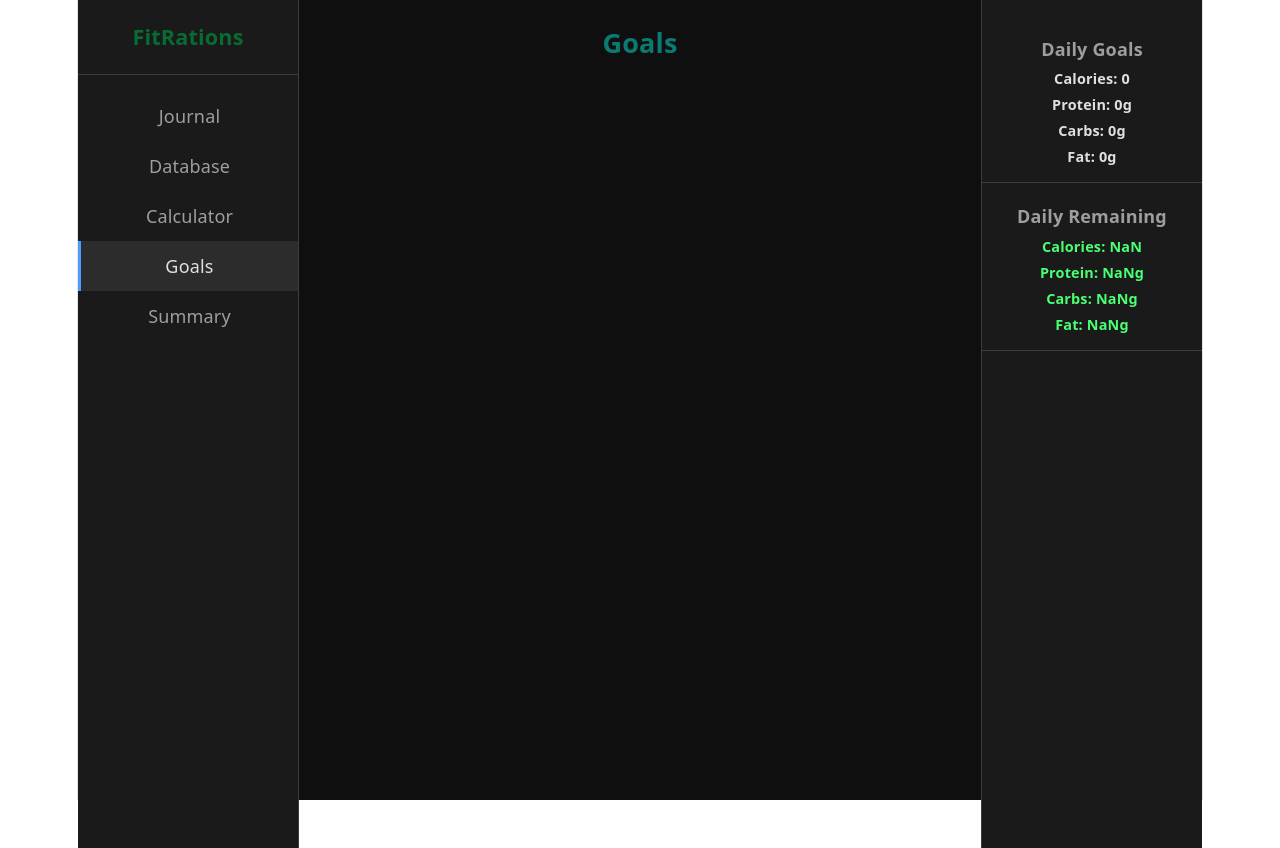
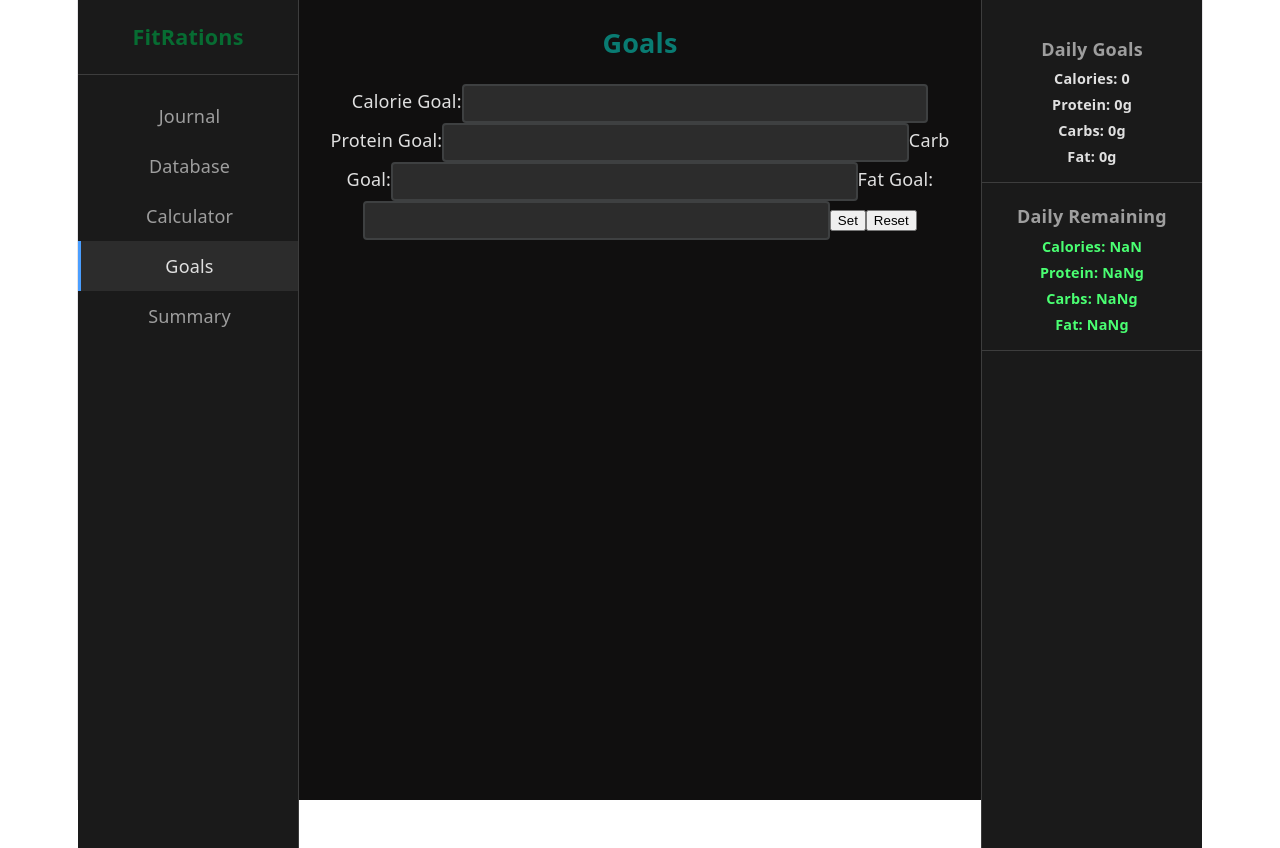
Before and after one commit to xvipesx/fitrations, a React (Vite) app in the folder frontend/: page / in a window 1280 px wide. Both pictures are taken after a click on the element "Goals". Built offline with nearby package versions, Linux system fonts and the light colour scheme; no server answers.

Commit message:
Modify goal capability. Likely will need to integrate this to app level.

```diff
--- a/frontend/src/App.jsx
+++ b/frontend/src/App.jsx
@@ -9,6 +9,7 @@ import DisplayJournal from "./components/Journal"
 import DisplayCalculator from "./components/Calculator"
 import calcJournalTotals from "./utils/journalTotals.js"
 import DatabaseManagement from "./components/Database.jsx"
+import SetGoals from "./components/Goals.jsx"
 
 
 function App() {
@@ -76,6 +77,7 @@ function App() {
                 {activeView === "goals" &&
                 <div style={styles.viewContainer}>
                     <p style={styles.title}>Goals</p>
+                    <SetGoals />
                 </div>
                 }
                 {activeView === "summary" &&
--- /dev/null
+++ b/frontend/src/components/Goals.jsx
@@ -0,0 +1,143 @@
+import { useState } from "react"
+
+// Local imports
+import api from "../api"
+
+function SetGoals () {
+    // Set initial goal form state using strings for easier input by user. Will valid before sending to API.
+    const[goalForm, setGoalForm] = useState({
+        calorie_goal: "",
+        protein_goal: "",
+        carbs_goal: "",
+        fat_goal: "",
+    })
+    const resetForm = () => {
+        setGoalForm({
+            calorie_goal: "",
+            protein_goal: "",
+            carbs_goal: "",
+            fat_goal: "",
+        })
+    }
+    // Convert and valid types before sending to API
+    const convertFormTypes = (form) => ({
+        calorie_goal: parseInt(form.calorie_goal),
+        protein_goal: parseFloat(form.protein_goal),
+        carbs_goal: parseFloat(form.carbs_goal),
+        fat_goal: parseFloat(form.fat_goal),
+    })
+
+    // Form data updates as the state changes for the provided form fields
+    const updateGoalForm = (data) => {
+        setGoalForm({...goalForm, [data.target.name]: data.target.value})
+    }
+
+
+    // Set initial goal
+    const handleGoalSet = async (form) => {
+        try {
+            const convertedForm = convertFormTypes(form)
+            const response = await api.post('/initial_goal', convertedForm)
+            resetForm()
+            return response
+        }
+        catch (error) {
+            console.error('Unable to proceed:', error)
+        }
+    }
+    const handleGoalModify = async (form) => {
+        try {
+            const convertedForm = convertFormTypes(form)
+            const response = await api.put('/modify_goal', convertedForm)
+            resetForm()
+            return response
+        }
+        catch (error) {
+            console.error('Unable to proceed:', error)
+        }
+    }
+
+    return (
+        <div style={styles.container}>
+                <form onSubmit={(event) => {
+                    event.preventDefault()
+                }}>
+                <label>Calorie Goal:
+                    <input
+                        style={styles.input}
+                        type="text"
+                        name="calorie_goal"
+                        value={goalForm.calorie_goal}
+                        onChange={updateGoalForm}
+                        required
+                    />
+                </label>
+                <label>Protein Goal:
+                    <input
+                        style={styles.input}
+                        type="text"
+                        name="protein_goal"
+                        value={goalForm.protein_goal}
+                        onChange={updateGoalForm}
+                        required
+                    />
+                </label>
+                <label>Carb Goal:
+                    <input
+                        style={styles.input}
+                        type="text"
+                        name="carbs_goal"
+                        value={goalForm.carbs_goal}
+                        onChange={updateGoalForm}
+                        required
+                    />
+                </label>
+                <label>Fat Goal:
+                    <input
+                        style={styles.input}
+                        type="text"
+                        name="fat_goal"
+                        value={goalForm.fat_goal}
+                        onChange={updateGoalForm}
+                        required
+                    />
+                </label>
+                <button type='button' onClick={() => handleGoalModify(goalForm)}>Set</button>
+                <button type='reset' onClick={resetForm}>Reset</button>
+            </form>
+
+
+        </div>
+    )
+
+
+
+}
+
+
+const styles = {
+    input: {
+        width: "75%",
+        boxSizing: "border-box",
+        padding: "10px",
+        backgroundColor: "#2c2c2c",
+        border: "2px solid #3e4041",
+        color: "#e0e0e0",
+        borderRadius: "4px",
+        display: "inline-block",
+    },
+    container: {
+        alignItems: "center",
+        position: "relative",
+        width: "100%" },
+    card: {
+        backgroundColor: "#2c2c2c",
+        border: "1px solid #3d3d3d",
+        borderRadius: "8px",
+        padding: "24px",
+        marginBottom: "24px",
+        alignItems: "left",
+    },
+}
+
+export default SetGoals
```
Also changed, not shown: 1 other file (tests, documents, lock files or other folders).
